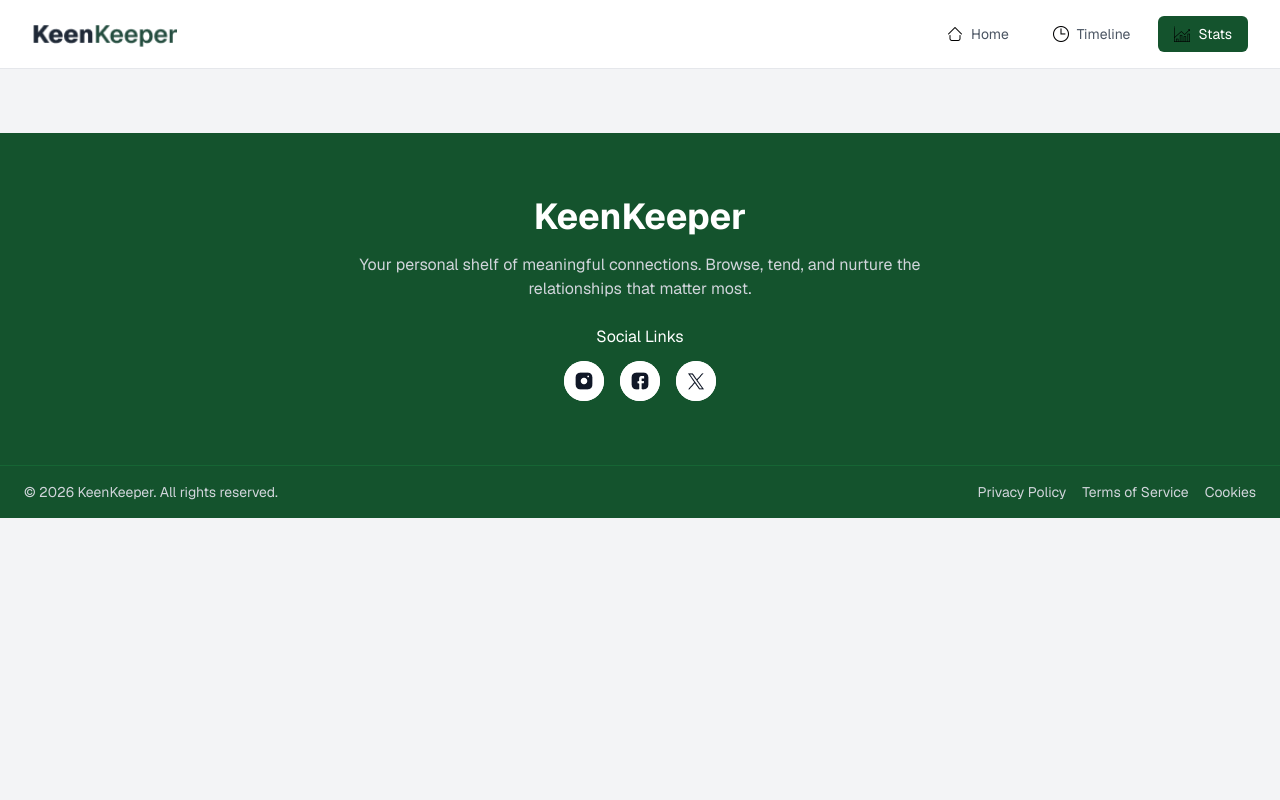
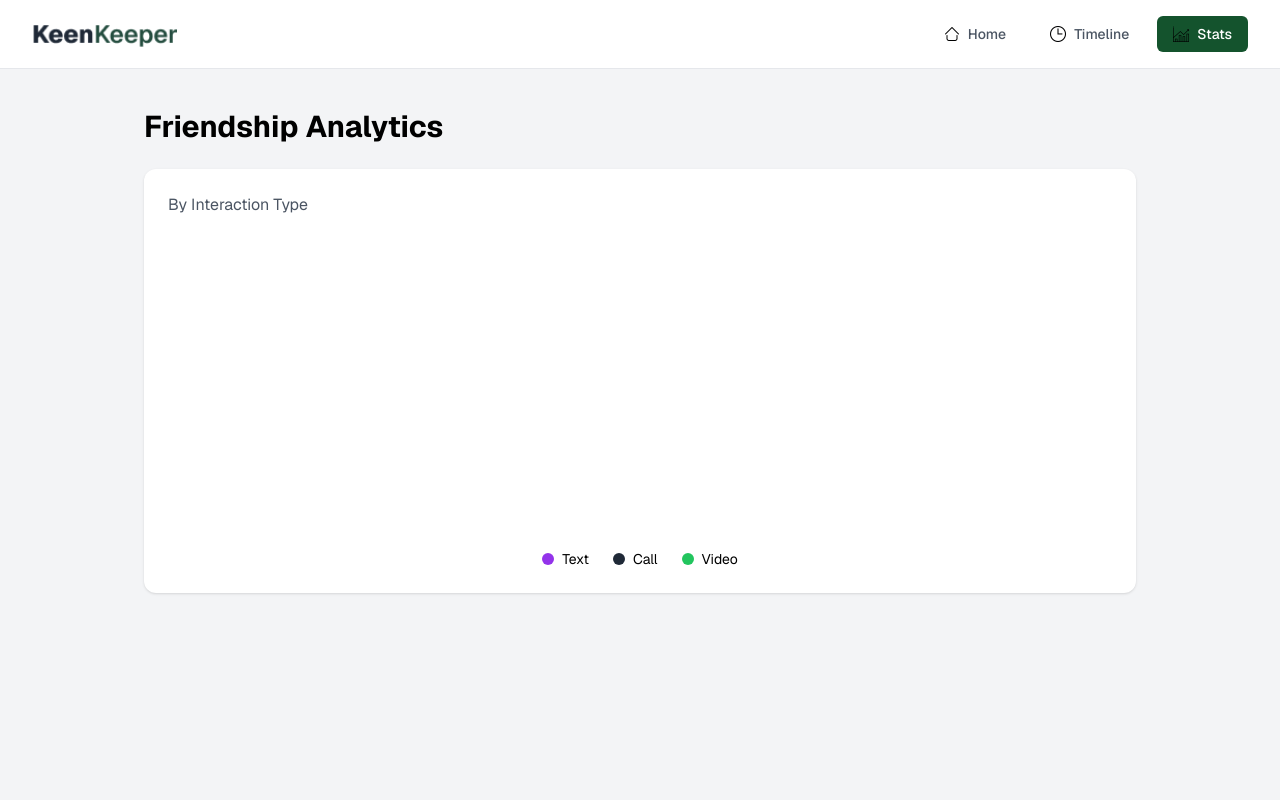
Before and after one commit to eshusazzad-max/keen-keeper-A7, a React (Vite) app: page /stats in a window 1280 px wide. Shown: the top 800 px of the page. Built offline with nearby package versions, Linux system fonts and the light colour scheme.

Commit message:
stats part added

```diff
--- a/package.json
+++ b/package.json
@@ -14,7 +14,8 @@
     "react": "^19.2.4",
     "react-dom": "^19.2.4",
     "react-router-dom": "^7.14.1",
-    "react-toastify": "^11.0.5"
+    "react-toastify": "^11.0.5",
+    "recharts": "^3.8.1"
   },
   "devDependencies": {
     "@eslint/js": "^9.39.4",
--- a/src/App.jsx
+++ b/src/App.jsx
@@ -7,6 +7,7 @@ import Timeline from "./pages/Timeline";
 import { useState } from "react";
 import { ToastContainer } from "react-toastify";
 import "react-toastify/dist/ReactToastify.css";
+import Stats from "./pages/Stats";
 
 
 function App() {
@@ -19,6 +20,7 @@ function App() {
         <Route path="/" element={<Home />} />
         <Route path="/friend/:id" element={<FriendDetails  setTimeline={setTimeline} />} />
         <Route path="/timeline" element={<Timeline timeline={timeline} />} />
+        <Route path="/stats" element={<Stats timeline={timeline} />} />
       </Routes>
       <Footer/>
     </BrowserRouter>
--- a/src/components/Navbar.jsx
+++ b/src/components/Navbar.jsx
@@ -5,54 +5,56 @@ import timelineIcon from "../assets/three-o-clock-clock.png";
 import statsIcon from "../assets/analytics.png";
 
 const Navbar = () => {
-  const linkStyle =
-    "flex items-center gap-2 px-4 py-2 rounded-md text-sm";
+
+  const linkStyle = "flex items-center gap-2 px-4 py-2 rounded-md text-sm font-medium transition";
+
+  const activeStyle = "bg-green-900 text-white";
+  const inactiveStyle = "text-gray-600 hover:bg-gray-100";
 
   return (
-    <div className="flex justify-between items-center px-8 py-4 bg-white border-b">
+    <div className="flex justify-between items-center px-8 py-4 bg-white border-b shadow-sm">
 
-      {/* Logo + Name */}
+      {/* Logo */}
       <div className="flex items-center">
         <img src={logo} className="h-8 w-auto object-contain" />
       </div>
 
       {/* Links */}
       <div className="flex gap-3">
+
+        {/* Home */}
         <NavLink
           to="/"
           className={({ isActive }) =>
-            isActive
-              ? `${linkStyle} bg-green-900 text-white`
-              : `${linkStyle} text-gray-600 hover:bg-gray-100`
+            `${linkStyle} ${isActive ? activeStyle : inactiveStyle}`
           }
         >
           <img src={homeIcon} className="w-4 h-4" />
           Home
         </NavLink>
 
+        {/* Timeline */}
         <NavLink
           to="/timeline"
           className={({ isActive }) =>
-            isActive
-              ? `${linkStyle} bg-green-900 text-white`
-              : `${linkStyle} text-gray-600 hover:bg-gray-100`
+            `${linkStyle} ${isActive ? activeStyle : inactiveStyle}`
           }
         >
           <img src={timelineIcon} className="w-4 h-4" />
           Timeline
         </NavLink>
 
+        {/* Stats */}
         <NavLink
           to="/stats"
           className={({ isActive }) =>
-            isActive
-              ? `${linkStyle} bg-green-900 text-white`
-              : `${linkStyle} text-gray-600 hover:bg-gray-100`
+            `${linkStyle} ${isActive ? activeStyle : inactiveStyle}`
           }
         >
           <img src={statsIcon} className="w-4 h-4" />
           Stats
         </NavLink>
+
       </div>
     </div>
   );
--- a/src/pages/Stats.jsx
+++ b/src/pages/Stats.jsx
@@ -0,0 +1,95 @@
+import {
+  PieChart,
+  Pie,
+  Cell,
+  Tooltip,
+  ResponsiveContainer,
+} from "recharts";
+
+const Stats = ({ timeline }) => {
+
+  // count calculate
+  const callCount = timeline.filter(item => item.type === "Call").length;
+  const textCount = timeline.filter(item => item.type === "Text").length;
+  const videoCount = timeline.filter(item => item.type === "Video").length;
+
+  // chart data
+  const data = [
+    { name: "Text", value: textCount },
+    { name: "Call", value: callCount },
+    { name: "Video", value: videoCount },
+  ];
+
+  //colors
+  const COLORS = ["#6D28D9", "#1F2937", "#22C55E"];
+
+  return (
+    <div className="bg-gray-100 min-h-screen py-10">
+
+      <div className="max-w-5xl mx-auto px-4">
+
+        {/* Title */}
+        <h1 className="text-3xl font-bold mb-6">
+          Friendship Analytics
+        </h1>
+
+        {/* Card */}
+        <div className="bg-white p-6 rounded-xl shadow">
+
+          <h3 className="mb-4 text-gray-600">
+            By Interaction Type
+          </h3>
+
+          <div className="flex justify-center items-center h-[300px]">
+
+            <ResponsiveContainer width="100%" height="100%">
+              <PieChart>
+
+                <Pie
+                  data={data}
+                  innerRadius={80}
+                  outerRadius={110}
+                  paddingAngle={4}
+                  dataKey="value"
+                  cornerRadius={10}
+                >
+                  {data.map((entry, index) => (
+                    <Cell key={index} fill={COLORS[index]} />
+                  ))}
+                </Pie>
+
+                <Tooltip />
+
+              </PieChart>
+            </ResponsiveContainer>
+
+          </div>
+
+          {/* Custom Legend */}
+          <div className="flex justify-center gap-6 mt-4 text-sm">
+
+            <div className="flex items-center gap-2">
+              <span className="w-3 h-3 rounded-full bg-purple-600"></span>
+              Text
+            </div>
+
+            <div className="flex items-center gap-2">
+              <span className="w-3 h-3 rounded-full bg-gray-800"></span>
+              Call
+            </div>
+
+            <div className="flex items-center gap-2">
+              <span className="w-3 h-3 rounded-full bg-green-500"></span>
+              Video
+            </div>
+
+          </div>
+
+        </div>
+
+      </div>
+    </div>
+  );
+};
+
+export default Stats;
```
Also changed, not shown: 1 other file (tests, documents, lock files or other folders).
